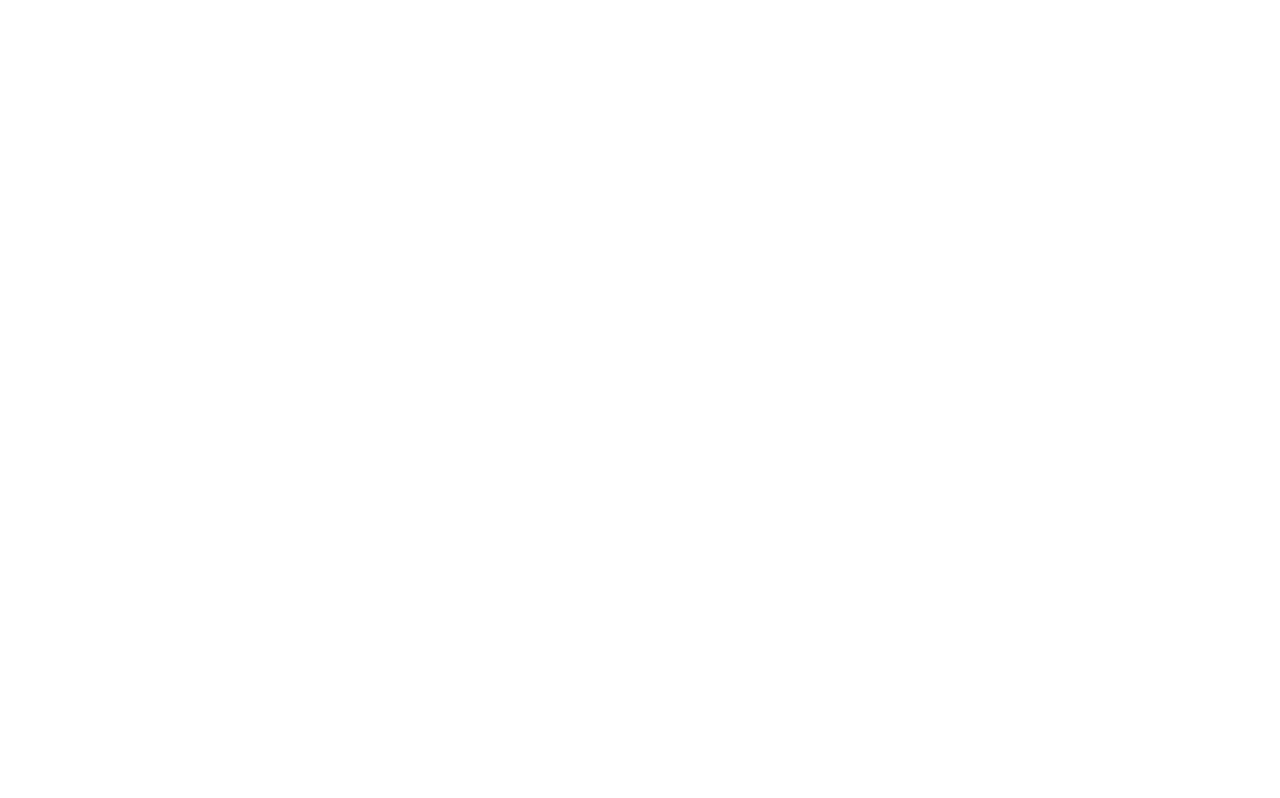
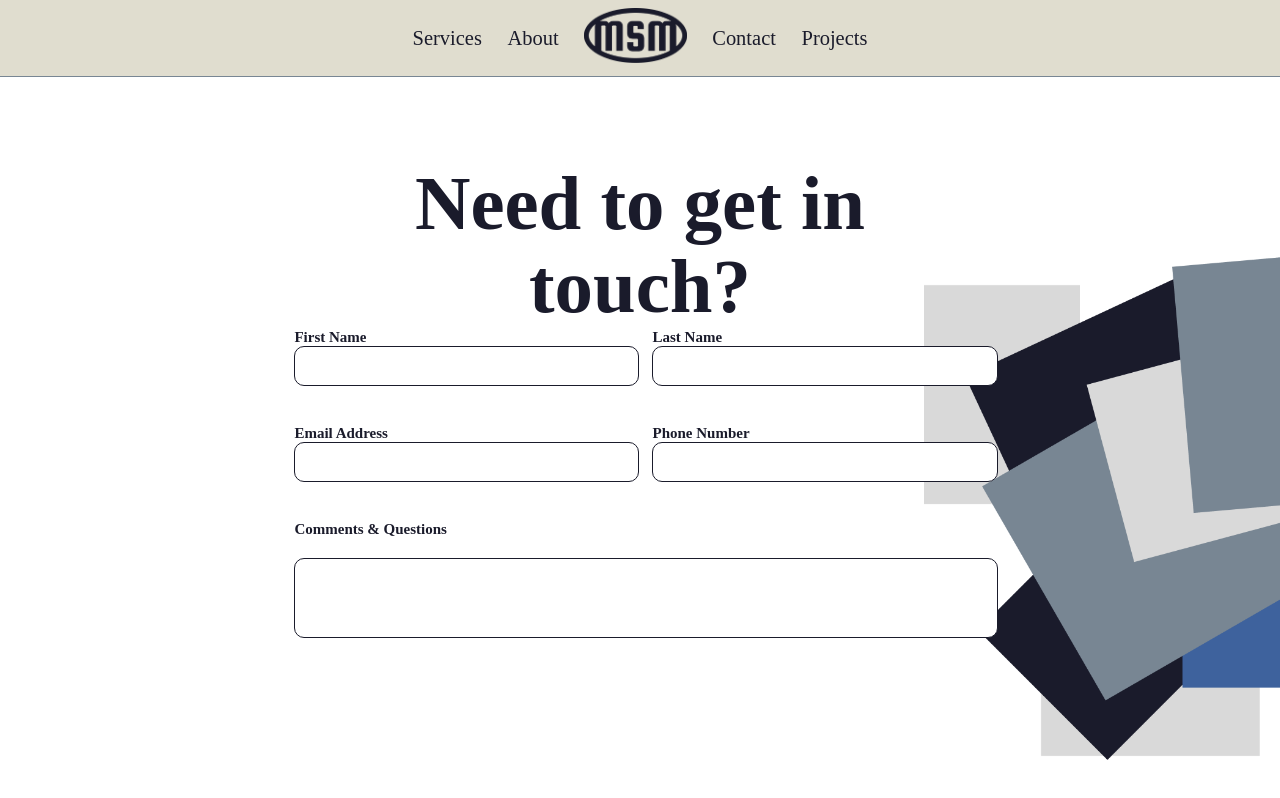
Before and after one commit to Breideva/MSM, a React (Vite) app in the folder msm/: page /contact in a window 1280 px wide. Before the commit this address had no page. Built offline with nearby package versions, Linux system fonts and the light colour scheme; a web font is replaced by a local one.

Commit message:
Added the contact page

```diff
--- a/msm/src/App.jsx
+++ b/msm/src/App.jsx
@@ -1,6 +1,7 @@
 import { BrowserRouter as Router, Routes, Route } from 'react-router-dom';
 import { Home } from './pages/home';
 import { Services } from './pages/services';
+import { Contact } from './pages/contact';
 function App() {
 
 
@@ -10,6 +11,7 @@
         <Routes>
           <Route path="/" element={<Home />}></Route>
           <Route path="/services" element={<Services />}></Route>
+          <Route path="/contact" element={<Contact />}></Route>
         </Routes>
       </Router>
     </>
--- a/msm/src/components/navbar.jsx
+++ b/msm/src/components/navbar.jsx
@@ -10,7 +10,7 @@
             <li><Link className="list-item" to='/services'>Services</Link></li>
             <li><Link className="list-item" to='/'>About</Link></li>
             <li><Link className="list-item" to='/'><img src={logo} alt="logo"/></Link></li>
-            <li><Link className="list-item" to='/'>Contact</Link></li>
+            <li><Link className="list-item" to='/contact'>Contact</Link></li>
             <li><Link className="list-item" to='/'>Projects</Link></li>
         </ul>
 
--- /dev/null
+++ b/msm/src/pages/contact.jsx
@@ -0,0 +1,43 @@
+import { Navbar } from "../components/navbar";
+import squaresThree from "../assets/other-imgs/Square-Img-3.png";
+import "../styles/contact.css";
+
+export const Contact = () => {
+  return (
+    <>
+      <Navbar />
+      <div className="contact-main">
+        <div className="contact-content">
+          <div className="contact-header">
+            <h1>Need to get in touch?</h1>
+          </div>
+          <div className="box-contact">
+            <div>
+              <h2>First Name</h2>
+              <input type="text" />
+            </div>
+            <div>
+              <h2>Last Name</h2>
+              <input type="text" />
+            </div>
+          </div>
+          <div className="box-contact">
+            <div>
+              <h2>Email Address</h2>
+              <input type="text" />
+            </div>
+            <div>
+              <h2>Phone Number</h2>
+              <input type="text" />
+            </div>
+          </div>
+          <div  className="box-contact">
+            <h2>Comments & Questions</h2>
+            <input className="last-box" type="text" />
+          </div>
+        </div>
+        <img src={squaresThree} alt="" />
+      </div>
+    </>
+  );
+};
--- /dev/null
+++ b/msm/src/styles/contact.css
@@ -0,0 +1,59 @@
+.contact-main {
+    display: flex;
+    justify-content: center;
+    align-items: center;
+    height: 100vh;
+    overflow-x: hidden;
+    position: relative;
+}
+.contact-main img {
+    height: clamp(300px, 40vw, 550px);
+    position: absolute;
+    right: -10%;
+    z-index: -1;
+    bottom: clamp(40px, 5%, 50px);
+}
+.contact-content {
+    display: flex;
+    flex-direction: column;
+}
+.contact-header {
+    display: flex;
+    justify-content: center;
+}
+.contact-main h1 {
+    font-size: clamp(45px, 6vw, 110px);
+    color: #1a1b2b;
+    line-height: clamp(50px, 6.5vw, 110px);
+    text-align: center;
+    width: 80%;
+}
+.contact-content h2 {
+    font-size: clamp(15px, 1vw, 125px);
+    color: #1a1b2b;
+}
+.contact-content input {
+    border-radius: 10px;
+    color: #1a1b2b;
+    border: 1px solid #1a1b2b;
+    width: 100%;
+    padding: 10px 5px;
+    font-size: clamp(15px, 1.2vw, 125px);
+    font-weight: 300;
+    margin-bottom: clamp(15px, 1.5vw, 45px);
+    outline:none;
+}
+.contact-content input:focus {
+    border-bottom: #3E629D solid 2px;
+}
+.box-contact {
+    display: grid;
+    grid-template-columns: repeat(2, 1fr);
+    grid-template-rows: auto auto;
+    gap: clamp(20px, 5%, 25px);
+}
+.box-contact .last-box {
+    grid-column: span 2;
+    padding: 5px 5px 55px 5px;
+    margin-bottom: 0;
+}
```
Also changed, not shown: msm/src/assets/other-imgs/Square-Img-3.png (added).
